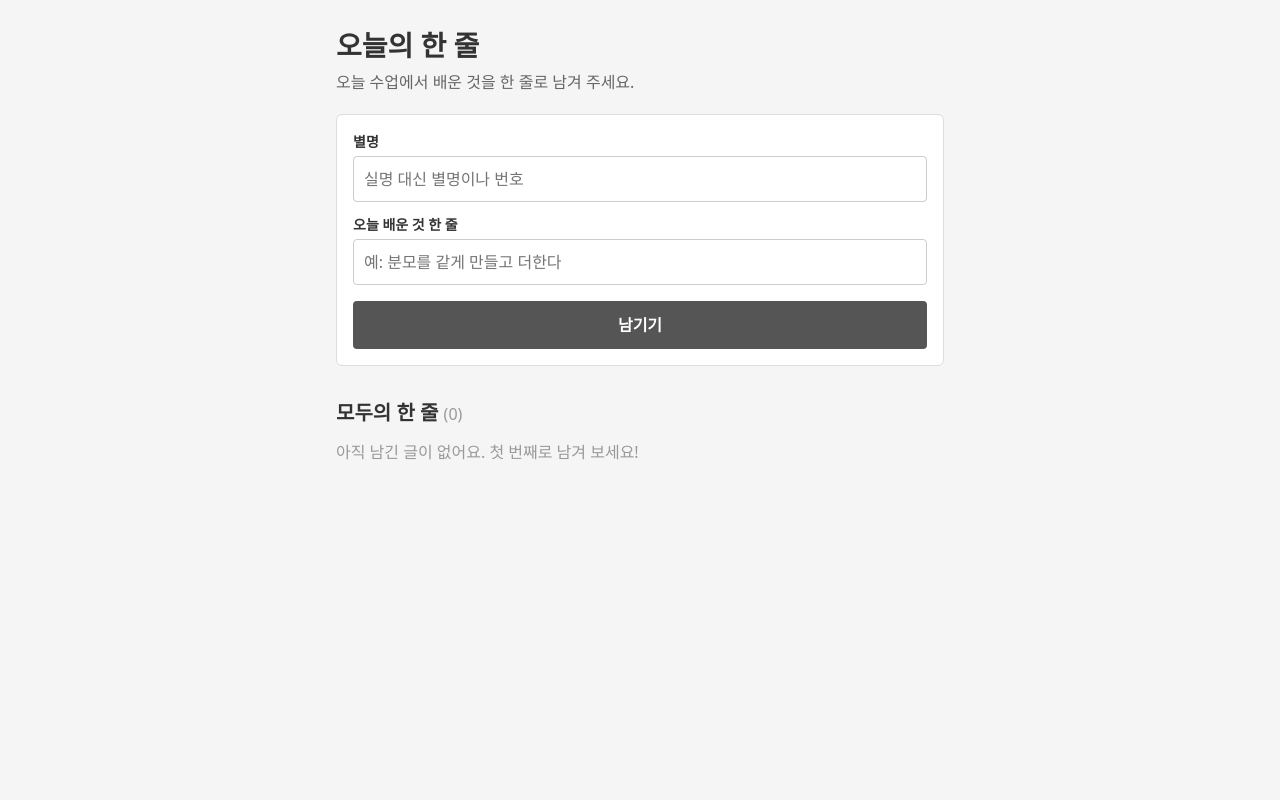
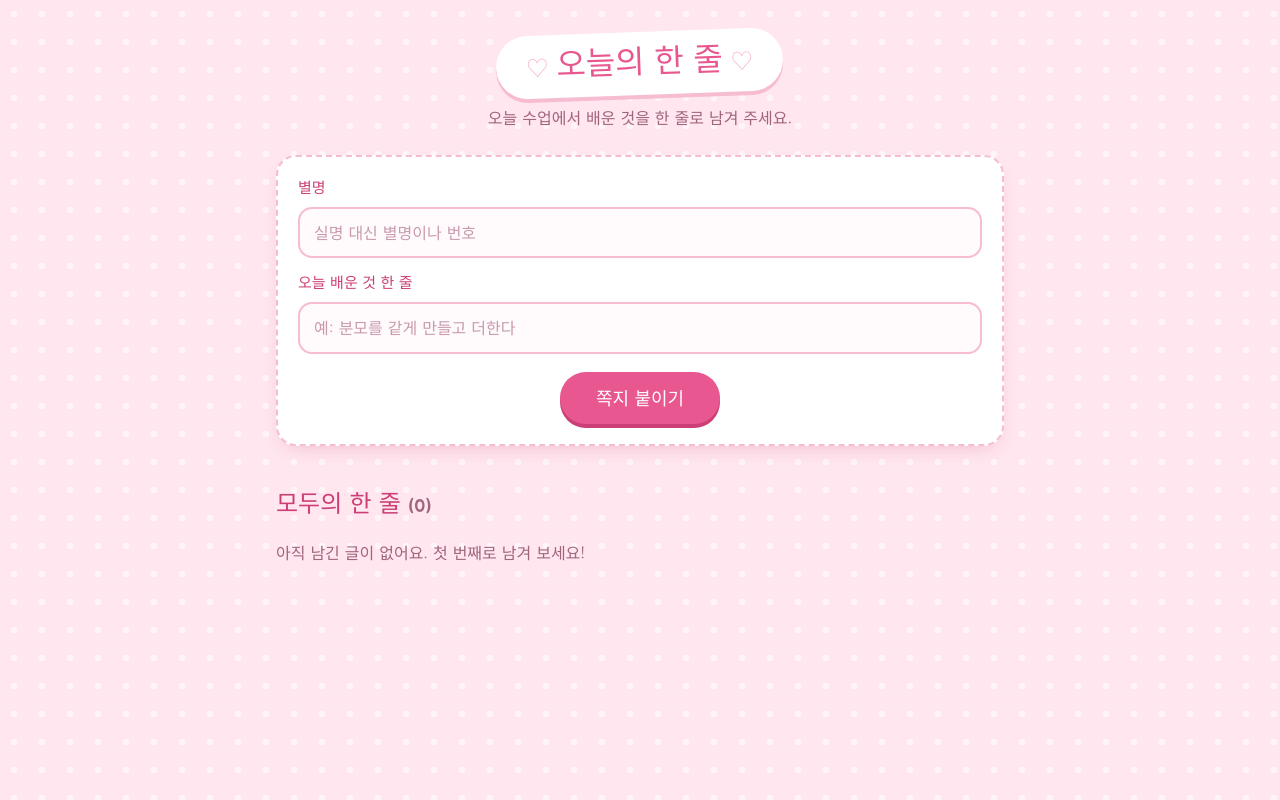
Before and after one commit to zuhi9707-maker/guestbook, a plain HTML site: page index.html in a window 1280 px wide. Drawn offline with Linux system fonts and the light colour scheme.

Commit message:
Redesign guestbook as pink sticky-note wall
- Soft rounded fonts: Jua for headings, Gowun Dodum for body
- Pink polka-dot background, dashed-stitch form card, pill button
- Entries shown as pastel sticky notes with washi tape

Co-Authored-By: Claude Opus 5.5 <noreply@anthropic.com>

```diff
--- a/index.html
+++ b/index.html
@@ -4,6 +4,9 @@
   <meta charset="utf-8">
   <meta name="viewport" content="width=device-width, initial-scale=1">
   <title>오늘의 한 줄</title>
+  <link rel="preconnect" href="https://fonts.googleapis.com">
+  <link rel="preconnect" href="https://fonts.gstatic.com" crossorigin>
+  <link rel="stylesheet" href="https://fonts.googleapis.com/css2?family=Gowun+Dodum&family=Jua&display=swap">
   <link rel="stylesheet" href="style.css">
 </head>
 <body>
@@ -22,7 +25,7 @@
       <input id="content" name="content" maxlength="100" required
              placeholder="예: 분모를 같게 만들고 더한다">
 
-      <button type="submit">남기기</button>
+      <button type="submit">쪽지 붙이기</button>
     </form>
 
     <section>
--- a/style.css
+++ b/style.css
@@ -1,4 +1,20 @@
-/* 일부러 수수하게 만든 기본 디자인입니다. Claude에게 마음껏 바꿔 달라고 해 보세요. */
+/* 분홍 포스트잇 벽 디자인 — 제목은 Jua, 본문은 Gowun Dodum (둥글고 읽기 편한 글꼴) */
+
+:root {
+  --bg: #ffe6ef;          /* 배경 분홍 */
+  --dot: #fff5f9;         /* 배경 물방울 */
+  --ink: #4a2a37;         /* 글자색 (진한 자두색) */
+  --sub: #a0647d;         /* 보조 글자색 */
+  --rose: #e8578f;        /* 강조 분홍 */
+  --rose-dark: #cc3f76;
+  --line: #f6bcd2;
+  --note-pink: #ffd3e3;
+  --note-peach: #ffe2cf;
+  --note-lilac: #ecdfff;
+  --note-cream: #fff3c4;
+  --title-font: "Jua", "Malgun Gothic", sans-serif;
+  --body-font: "Gowun Dodum", "Malgun Gothic", system-ui, sans-serif;
+}
 
 * {
   box-sizing: border-box;
@@ -6,45 +22,71 @@
 
 body {
   margin: 0;
-  background: #f5f5f5;
-  color: #333;
-  font-family: system-ui, "Malgun Gothic", sans-serif;
-  line-height: 1.5;
+  background-color: var(--bg);
+  background-image: radial-gradient(var(--dot) 3px, transparent 3.5px);
+  background-size: 28px 28px;
+  color: var(--ink);
+  font-family: var(--body-font);
+  font-size: 16px;
+  line-height: 1.6;
 }
 
 .wrap {
-  max-width: 640px;
+  max-width: 760px;
   margin: 0 auto;
-  padding: 24px 16px 48px;
+  padding: 32px 16px 56px;
+}
+
+/* ── 제목 ── */
+
+header {
+  text-align: center;
+  margin-bottom: 24px;
 }
 
 h1 {
-  margin: 0 0 4px;
-  font-size: 28px;
+  display: inline-block;
+  margin: 0 0 10px;
+  padding: 6px 22px;
+  background: #fff;
+  border-radius: 999px;
+  box-shadow: 0 4px 0 var(--line);
+  color: var(--rose);
+  font-family: var(--title-font);
+  font-size: 32px;
+  font-weight: 400;
+  transform: rotate(-2deg);
 }
 
-h2 {
-  font-size: 20px;
-  margin: 32px 0 12px;
+h1::before,
+h1::after {
+  content: "♡";
+  margin: 0 8px;
+  font-size: 0.7em;
+  color: var(--line);
 }
 
 .intro {
-  margin: 0 0 20px;
-  color: #666;
+  margin: 0;
+  color: var(--sub);
 }
+
+/* ── 글쓰기 카드 ── */
 
 .card {
   background: #fff;
-  border: 1px solid #ddd;
-  border-radius: 6px;
-  padding: 16px;
+  border: 2px dashed var(--line);
+  border-radius: 20px;
+  padding: 20px;
+  box-shadow: 0 8px 20px -10px rgba(204, 63, 118, 0.35);
 }
 
 label {
   display: block;
-  margin: 12px 0 4px;
-  font-weight: bold;
-  font-size: 14px;
+  margin: 14px 0 6px;
+  font-family: var(--title-font);
+  font-size: 15px;
+  color: var(--rose-dark);
 }
 
 label:first-child {
@@ -53,23 +95,52 @@ label:first-child {
 
 input {
   width: 100%;
-  padding: 10px;
-  border: 1px solid #ccc;
-  border-radius: 4px;
+  padding: 11px 14px;
+  border: 2px solid var(--line);
+  border-radius: 14px;
+  background: #fffafc;
+  color: var(--ink);
   font: inherit;
+  transition: border-color 0.15s, box-shadow 0.15s;
+}
+
+input::placeholder {
+  color: #c99aae;
+}
+
+input:focus {
+  outline: none;
+  border-color: var(--rose);
+  box-shadow: 0 0 0 4px rgba(232, 87, 143, 0.18);
 }
 
 button {
-  margin-top: 16px;
-  width: 100%;
-  padding: 12px;
+  display: block;
+  margin: 18px auto 0;
+  padding: 12px 36px;
   border: 0;
-  border-radius: 4px;
-  background: #555;
+  border-radius: 999px;
+  background: var(--rose);
+  box-shadow: 0 4px 0 var(--rose-dark);
   color: #fff;
-  font: inherit;
-  font-weight: bold;
+  font-family: var(--title-font);
+  font-size: 18px;
   cursor: pointer;
+  transition: transform 0.1s, box-shadow 0.1s, background 0.15s;
+}
+
+button:hover {
+  background: #f06a9d;
+}
+
+button:active {
+  transform: translateY(3px);
+  box-shadow: 0 1px 0 var(--rose-dark);
+}
+
+button:focus-visible {
+  outline: 3px solid var(--ink);
+  outline-offset: 3px;
 }
 
 button:disabled {
@@ -77,38 +148,90 @@ button:disabled {
   cursor: default;
 }
 
+/* ── 모두의 한 줄 ── */
+
+h2 {
+  margin: 40px 0 16px;
+  font-family: var(--title-font);
+  font-size: 24px;
+  font-weight: 400;
+  color: var(--rose-dark);
+}
+
 #count {
-  color: #999;
-  font-weight: normal;
-  font-size: 16px;
+  color: var(--sub);
+  font-size: 18px;
 }
 
 .status {
-  color: #999;
   margin: 0;
+  color: var(--sub);
 }
 
 .entries {
   list-style: none;
   margin: 0;
   padding: 0;
+  display: grid;
+  grid-template-columns: repeat(auto-fill, minmax(180px, 1fr));
+  gap: 26px 18px;
 }
 
 .entries li {
-  background: #fff;
-  border: 1px solid #ddd;
-  border-radius: 6px;
-  padding: 12px 16px;
-  margin-bottom: 8px;
+  position: relative;
+  display: flex;
+  flex-direction: column;
+  justify-content: space-between;
+  gap: 10px;
+  min-height: 140px;
+  padding: 24px 16px 14px;
+  border-radius: 4px 4px 18px 4px;
+  box-shadow: 0 8px 12px -6px rgba(74, 42, 55, 0.3);
+  transition: transform 0.2s;
+}
+
+/* 쪽지 위 분홍 줄무늬 마스킹테이프 */
+.entries li::before {
+  content: "";
+  position: absolute;
+  top: -10px;
+  left: 50%;
+  width: 64px;
+  height: 20px;
+  margin-left: -32px;
+  background: repeating-linear-gradient(
+    45deg,
+    rgba(255, 255, 255, 0.75) 0 6px,
+    rgba(240, 120, 165, 0.55) 6px 12px
+  );
+  transform: rotate(-4deg);
+}
+
+.entries li:nth-child(4n + 1) { background: var(--note-pink);  transform: rotate(-2deg); }
+.entries li:nth-child(4n + 2) { background: var(--note-peach); transform: rotate(1.5deg); }
+.entries li:nth-child(4n + 3) { background: var(--note-lilac); transform: rotate(1deg); }
+.entries li:nth-child(4n + 4) { background: var(--note-cream); transform: rotate(-1deg); }
+
+.entries li:hover {
+  transform: rotate(0) scale(1.04);
 }
 
 .entries .content {
-  margin: 0 0 4px;
+  margin: 0;
   font-size: 17px;
+  line-height: 1.5;
+  word-break: keep-all;
+  overflow-wrap: anywhere;
 }
 
 .entries .meta {
   margin: 0;
-  color: #999;
+  color: var(--sub);
   font-size: 13px;
 }
+
+@media (prefers-reduced-motion: reduce) {
+  * {
+    transition: none !important;
+  }
+}
```
